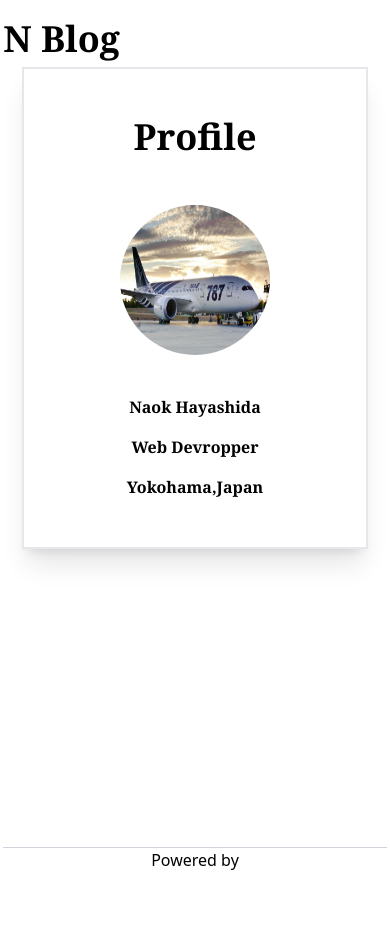
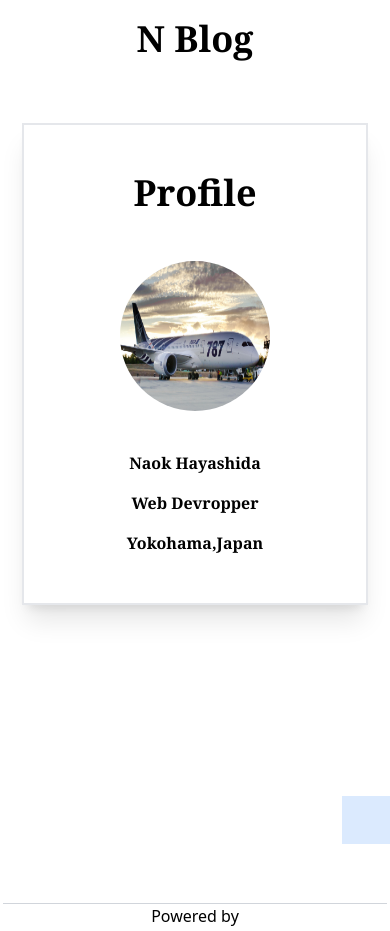
Before and after one commit to Naoki0509/blog-app, a Next.js app: page / in a window 390 px wide. Before the commit the page ends 875 px from the top, so only its background shows below. Built offline with nearby package versions, Linux system fonts and the light colour scheme.

Commit message:
💄 スタイルの追加

```diff
--- a/src/COmponents/Header/index.jsx
+++ b/src/COmponents/Header/index.jsx
@@ -2,10 +2,10 @@ import Link from "next/link";
 
 export const Header = () => {
 	return (
-		<div className="flex fixed items-center justify-start  pt-4">
-			<div className="text-4xl font-serif font-bold">N Blog</div>
-			<div className="ml-12">
-				<ul className="md:flex hidden justify-start space-x-6 font-bold font-serif text-2xl">
+		<div className="flex lg:justify-start justify-center items-center pt-4">
+			<p className="text-4xl font-serif font-bold">N Blog</p>
+			<div className="lg:ml-12">
+				<ul className="lg:flex hidden justify-start space-x-6 font-bold font-serif text-2xl">
 					<li>
 						<Link href="/">
 							<a className="hover:text-blue-400">Home</a>
@@ -18,6 +18,7 @@ export const Header = () => {
 					</li>
 				</ul>
 			</div>
+			<div className="lg:hidden absolute bottom-0 right-0 w-12 h-12 bg-blue-100"></div>
 		</div>
 	);
 };
```
